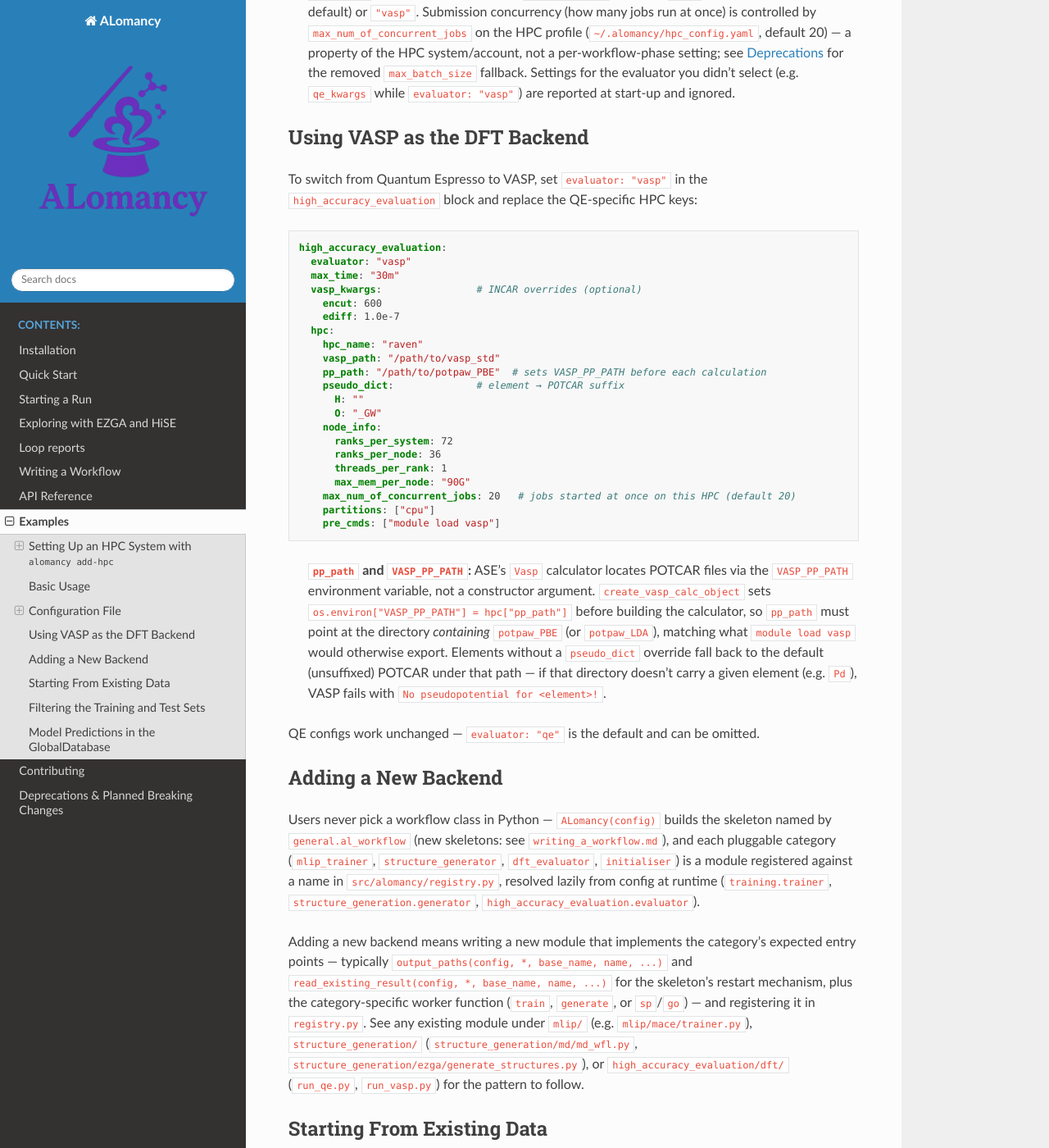
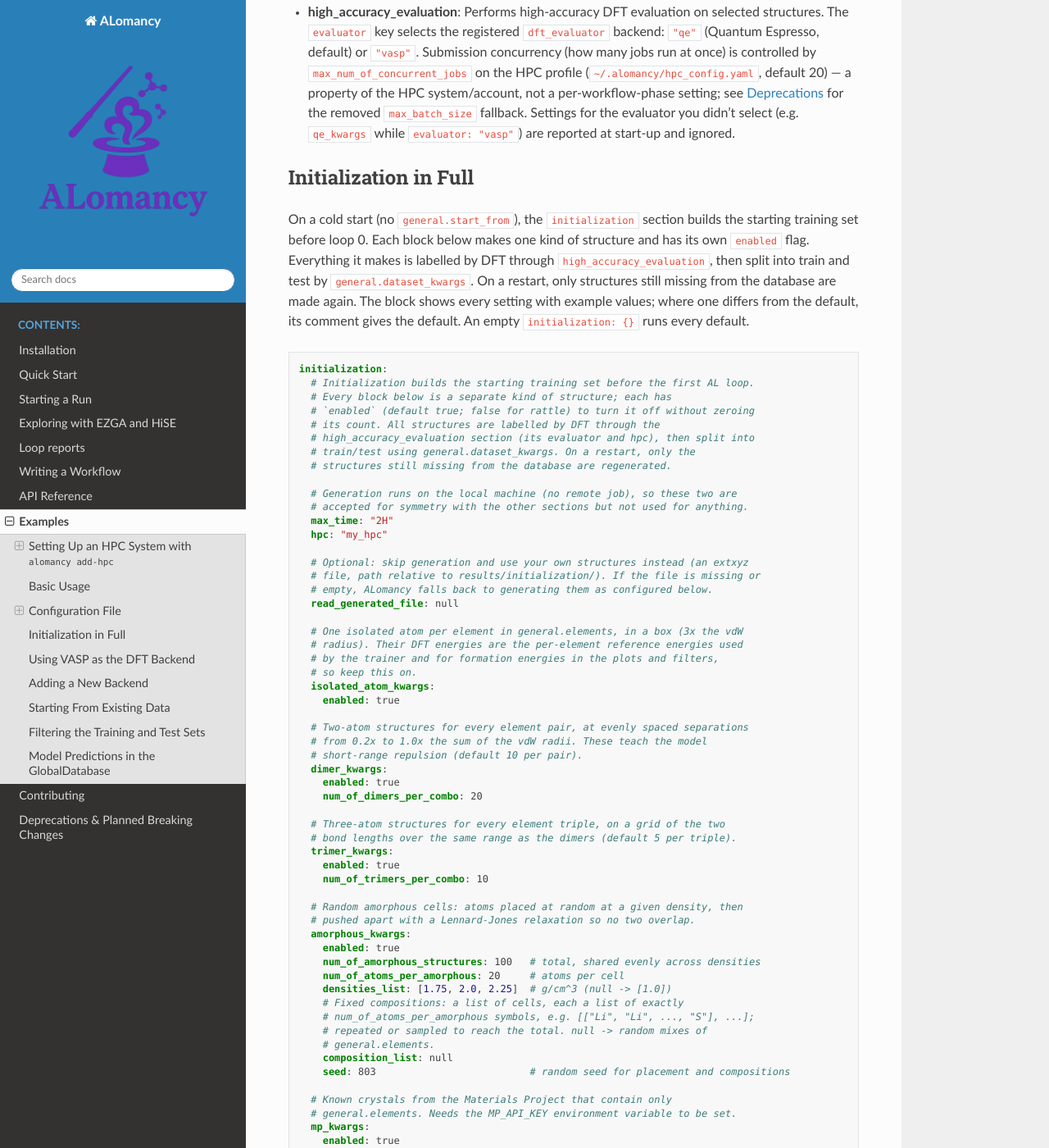
Before and after one commit to julianholland/ALomancy, a Sphinx documentation site: the page built from docs/examples.md, in a window 1280 px wide and 1400 px high, scrolled down 6089 px. Shown: the whole window at 82% size. Built offline with Sphinx 7.4.7 and the Read the Docs theme 3.1.0, drawn with Linux system fonts in a browser that asks for light colours; some of the changed text lies outside the part shown.

Commit message:
docs and plots update

````diff
--- a/docs/examples.md
+++ b/docs/examples.md
@@ -231,7 +231,7 @@ high_accuracy_evaluation:
 
 - **general**: Settings shared across the whole workflow. `al_workflow` selects which AL skeleton `ALomancy(config)` builds (`"committee_uncertainty"`, the default, `"random_selection"` or `"novelty_selection"`). `elements` (atomic symbols, e.g. `["C", "O"]`) is the single shared source of element identity. `num_of_structures_per_loop` (default 50) is how many structures the selector sends to DFT each loop. `dataset_kwargs` sets the train/test split for every workflow: `target_config_types` (which config types count toward the split) and `test_ratio` (the fraction that goes to test). `remove_redundancy` (default true) flags near-duplicate training structures; `redundancy_kwargs` tunes how its tolerance is chosen: `tolerance` (set it directly), `max_flagged_fraction` (default 0.5: if the automatic choice would flag more, nothing is flagged), `min_plateau_width` and `probe_steps_per_structure`. Settings specific to one AL skeleton go in its own block, e.g. `committee_uncertainty_kwargs.num_of_models_in_committee` (how many committee members are trained in parallel).
 
-- **initialization**: Generates initial training and test sets. Supports Materials Project structures, dimers, trimers, amorphous structures, and stretched/compressed MP structures — each namespaced under its own `*_kwargs` (`mp_kwargs`, `dimer_kwargs`, `trimer_kwargs`, `amorphous_kwargs`, `stretch_compress_targets_kwargs`, `isolated_atom_kwargs`), each with its own `enabled` flag (default `true`).
+- **initialization**: Generates initial training and test sets. Supports Materials Project structures, dimers, trimers, amorphous structures, and stretched/compressed MP structures — each namespaced under its own `*_kwargs` (`mp_kwargs`, `dimer_kwargs`, `trimer_kwargs`, `amorphous_kwargs`, `stretch_compress_targets_kwargs`, `isolated_atom_kwargs`), and `rattle_target_structures` (rattled copies of the target structures, off by default), each with its own `enabled` flag (default `true`). `read_generated_file` uses a ready-made extxyz file instead of generating. Every setting is shown, commented, in [Initialization in Full](#initialization-in-full).
 
 - **training**: Trains the interatomic potential(s) the workflow needs (a committee for `committee_uncertainty`, one model for `random_selection` and `novelty_selection`). `trainer` selects the registered `mlip_trainer` backend: `"mace"` (default) or `"sevennet"`. Backend-specific settings go under `mace_kwargs` / `sevennet_kwargs` (SevenNet's own `model`/`train`/`data` input sections; requires `sevenn` on the training nodes). Complete, tested configs for each workflow and backend are in `examples/configs/`.
 
@@ -267,6 +267,91 @@ high_accuracy_evaluation:
   `ensemble: "nvt"` runs fixed-cell Langevin dynamics (the default). `ensemble: "npt"` runs ASE's `LangevinBAOAB` integrator with a barostat targeting `pressure` (GPa), letting the cell shape and volume fluctuate — useful when candidate structures should sample compressed/expanded states rather than just the seed cell's fixed volume.
 
 - **high_accuracy_evaluation**: Performs high-accuracy DFT evaluation on selected structures. The `evaluator` key selects the registered `dft_evaluator` backend: `"qe"` (Quantum Espresso, default) or `"vasp"`. Submission concurrency (how many jobs run at once) is controlled by `max_num_of_concurrent_jobs` on the HPC profile (`~/.alomancy/hpc_config.yaml`, default 20) — a property of the HPC system/account, not a per-workflow-phase setting; see [Deprecations](deprecations.md) for the removed `max_batch_size` fallback. Settings for the evaluator you didn't select (e.g. `qe_kwargs` while `evaluator: "vasp"`) are reported at start-up and ignored.
+
+## Initialization in Full
+
+On a cold start (no `general.start_from`), the `initialization` section builds the starting training set before loop 0. Each block below makes one kind of structure and has its own `enabled` flag. Everything it makes is labelled by DFT through `high_accuracy_evaluation`, then split into train and test by `general.dataset_kwargs`. On a restart, only structures still missing from the database are made again. The block shows every setting with example values; where one differs from the default, its comment gives the default. An empty `initialization: {}` runs every default.
+
+```yaml
+initialization:
+  # Initialization builds the starting training set before the first AL loop.
+  # Every block below is a separate kind of structure; each has
+  # `enabled` (default true; false for rattle) to turn it off without zeroing
+  # its count. All structures are labelled by DFT through the
+  # high_accuracy_evaluation section (its evaluator and hpc), then split into
+  # train/test using general.dataset_kwargs. On a restart, only the
+  # structures still missing from the database are regenerated.
+
+  # Generation runs on the local machine (no remote job), so these two are
+  # accepted for symmetry with the other sections but not used for anything.
+  max_time: "2H"
+  hpc: "my_hpc"
+
+  # Optional: skip generation and use your own structures instead (an extxyz
+  # file, path relative to results/initialization/). If the file is missing or
+  # empty, ALomancy falls back to generating them as configured below.
+  read_generated_file: null
+
+  # One isolated atom per element in general.elements, in a box (3x the vdW
+  # radius). Their DFT energies are the per-element reference energies used
+  # by the trainer and for formation energies in the plots and filters,
+  # so keep this on.
+  isolated_atom_kwargs:
+    enabled: true
+
+  # Two-atom structures for every element pair, at evenly spaced separations
+  # from 0.2x to 1.0x the sum of the vdW radii. These teach the model
+  # short-range repulsion (default 10 per pair).
+  dimer_kwargs:
+    enabled: true
+    num_of_dimers_per_combo: 20
+
+  # Three-atom structures for every element triple, on a grid of the two
+  # bond lengths over the same range as the dimers (default 5 per triple).
+  trimer_kwargs:
+    enabled: true
+    num_of_trimers_per_combo: 10
+
+  # Random amorphous cells: atoms placed at random at a given density, then
+  # pushed apart with a Lennard-Jones relaxation so no two overlap.
+  amorphous_kwargs:
+    enabled: true
+    num_of_amorphous_structures: 100   # total, shared evenly across densities
+    num_of_atoms_per_amorphous: 20     # atoms per cell
+    densities_list: [1.75, 2.0, 2.25]  # g/cm^3 (null -> [1.0])
+    # Fixed compositions: a list of cells, each a list of exactly
+    # num_of_atoms_per_amorphous symbols, e.g. [["Li", "Li", ..., "S"], ...];
+    # repeated or sampled to reach the total. null -> random mixes of
+    # general.elements.
+    composition_list: null
+    seed: 803                          # random seed for placement and compositions
+
+  # Known crystals from the Materials Project that contain only
+  # general.elements. Needs the MP_API_KEY environment variable to be set.
+  mp_kwargs:
+    enabled: true
+    max_num_of_atoms: 50               # skip larger structures (default 20)
+    mp_max_energy_above_hull: 0.1      # eV/atom; 0 keeps only stable phases
+
+  # Isotropic strains of every "target" structure generated here (those whose
+  # config_type is in general.dataset_kwargs.target_config_types, e.g.
+  # init_MP, init_amorphous). Covers the equation of state around each one.
+  stretch_compress_targets_kwargs:
+    enabled: true
+    num_of_stretch_compress_per_target: 5  # evenly spaced scalings
+    max_lattice_deformation: 0.2           # +/-20 % on the lattice vectors
+
+  # Randomly displaced copies of the same target structures (off by default).
+  # Adds off-equilibrium forces around each starting geometry.
+  rattle_target_structures:
+    enabled: false
+    num_of_rattled_per_target: 5
+    rattle_standard_deviation: 0.05    # Å; no default, required when enabled
+```
+
+- Each `composition_list` entry must have exactly `num_of_atoms_per_amorphous` symbols.
+- `general.dataset_kwargs.target_config_types` decides which structures are stretched, compressed and rattled.
+- Dimers and trimers are far from equilibrium, so they are usually listed in `general.train_filter.exempt_config_types` (see [Filtering the Training and Test Sets](#filtering-the-training-and-test-sets)).
 
 ## Using VASP as the DFT Backend
 
````
Also changed, not shown: CHANGELOG.md (+8 -0 lines), docs/architecture/reports_and_plots.md (+1 -1 lines), docs/quickstart.md (+2 -0 lines), 2 other files.
